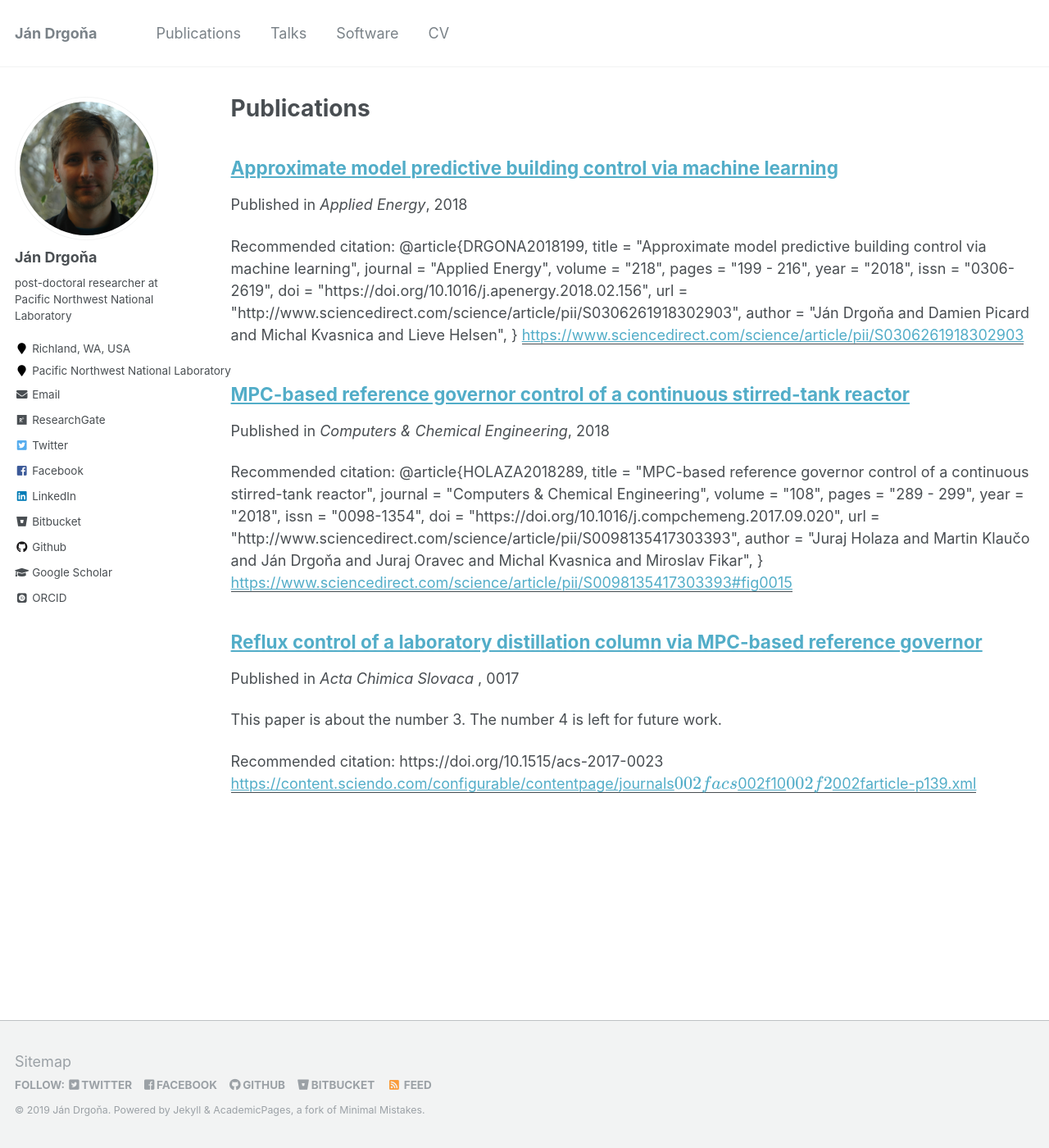
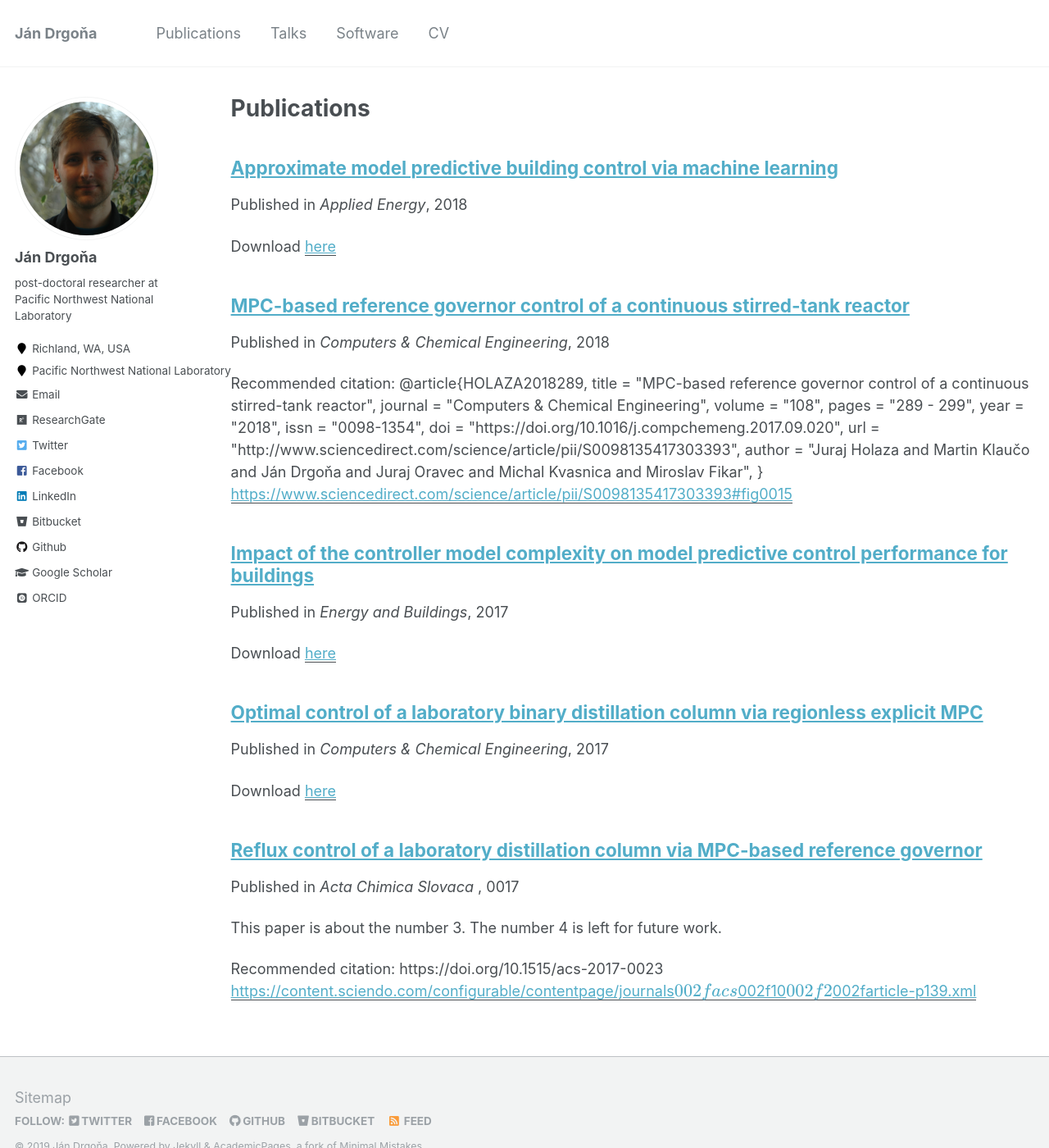
Before and after one commit to drgona/drgona.github.io.old, a Jekyll site: the page built from _pages/publications.md, in a window 1280 px wide and 1400 px high. Shown: the whole window at 82% size. Built offline with Jekyll 4.4.1, drawn with Linux system fonts in a browser that asks for light colours; some web fonts are replaced; formulas are drawn with MathJax 3.

Commit message:
journals update

```diff
--- /dev/null
+++ b/_publications/2017-1-4-regionlessMPC.md
@@ -0,0 +1,8 @@
+---
+title: "Optimal control of a laboratory binary distillation column via regionless explicit MPC"
+collection: publications
+permalink: /publication/2017-1-4-regionlessMPC
+date: 2017-10-01
+venue: 'Computers & Chemical Engineering'
+paperurl: 'https://www.sciencedirect.com/science/article/pii/S0098135416303192'
+---
--- /dev/null
+++ b/_publications/2017-10-1-ImopactMPC.md
@@ -0,0 +1,8 @@
+---
+title: "Impact of the controller model complexity on model predictive control performance for buildings"
+collection: publications
+permalink: /publication/2017-10-1-ImopactMPC
+date: 2017-10-01
+venue: 'Energy and Buildings'
+paperurl: 'https://www.sciencedirect.com/science/article/pii/S0378778817302190'
+---
--- a/_publications/2018-05-15-ApproxMPC.md
+++ b/_publications/2018-05-15-ApproxMPC.md
@@ -5,15 +5,4 @@ permalink: /publication/2018-05-15-ApproxMPC
 date: 2018-05-15
 venue: 'Applied Energy'
 paperurl: 'https://www.sciencedirect.com/science/article/pii/S0306261918302903'
-citation: '@article{DRGONA2018199,
-title = "Approximate model predictive building control via machine learning",
-journal = "Applied Energy",
-volume = "218",
-pages = "199 - 216",
-year = "2018",
-issn = "0306-2619",
-doi = "https://doi.org/10.1016/j.apenergy.2018.02.156",
-url = "http://www.sciencedirect.com/science/article/pii/S0306261918302903",
-author = "Ján Drgoňa and Damien Picard and Michal Kvasnica and Lieve Helsen",
-}'
 ---
```
